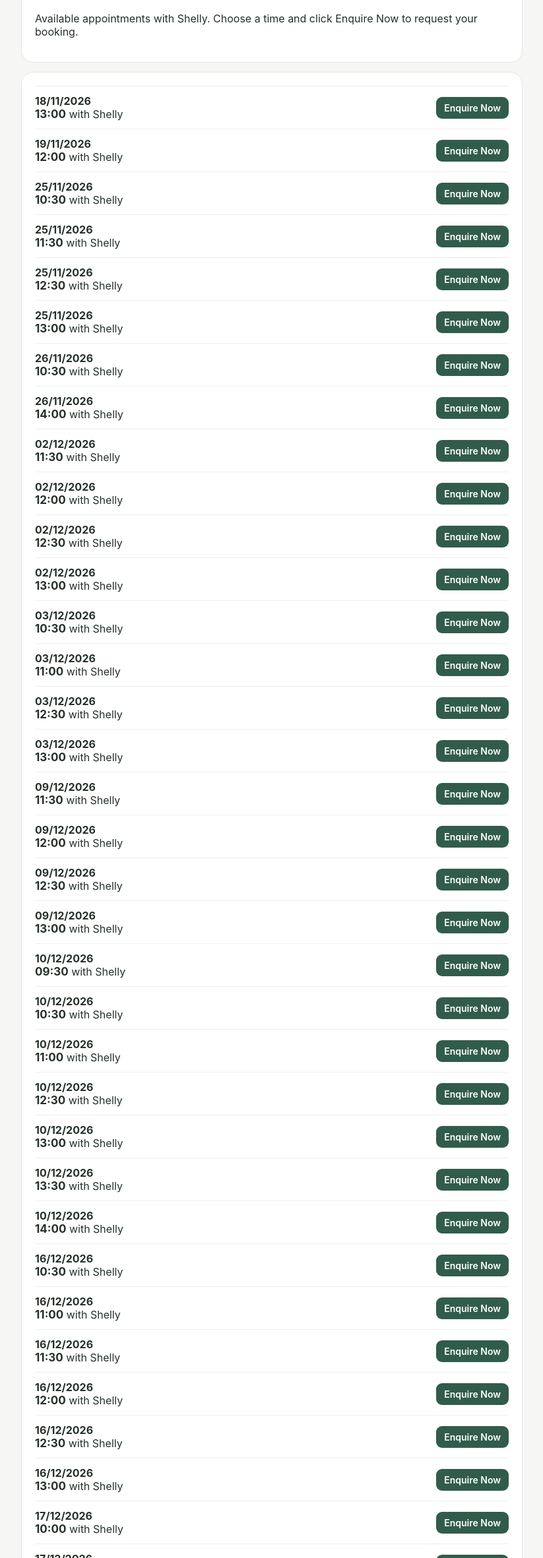
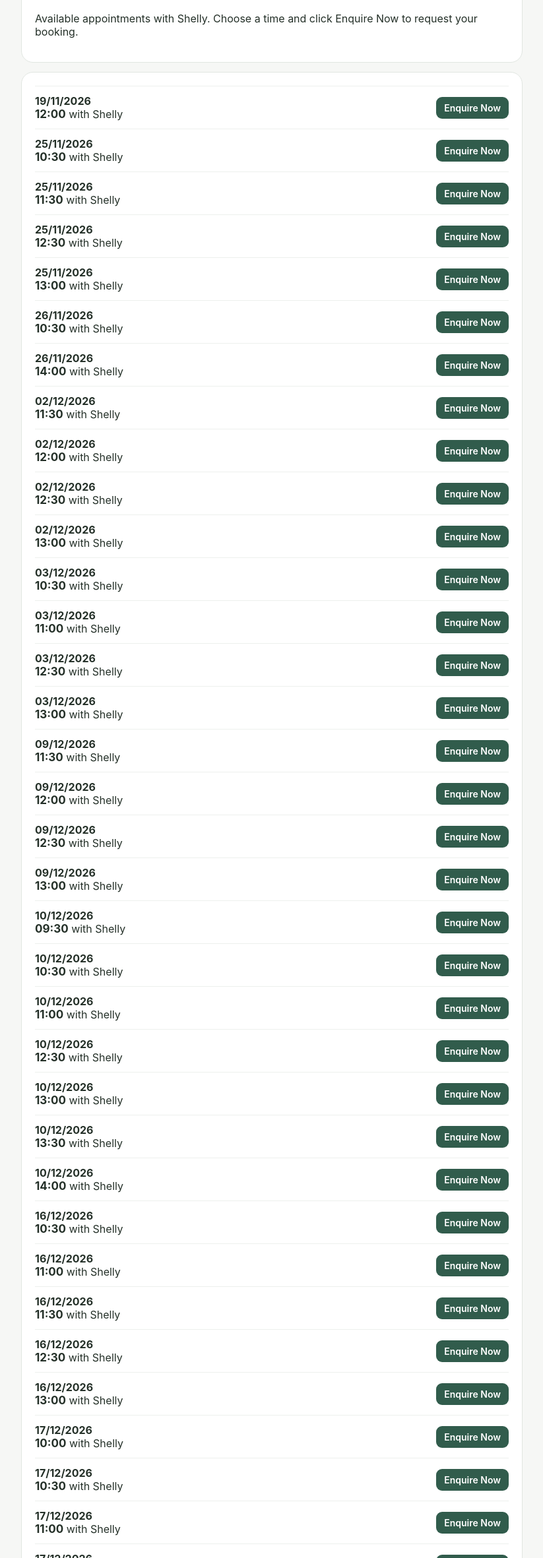
Before and after one commit to WoodFarmWaterTreadmill/treadmill-diary, a plain HTML site: page index.html in a window 1280 px wide. Shown: the part 140-2502 px from the top of the page at 66% size, without its empty margins (228-1051 px from the left). Drawn offline with Linux system fonts and the light colour scheme.

Commit message:
Refresh client availability page for 17 November 2026 evening

```diff
--- a/index.html
+++ b/index.html
@@ -1,8 +1,7 @@
 <!doctype html>
 <html lang="en-GB"><head><meta charset="utf-8"><meta name="viewport" content="width=device-width,initial-scale=1"><title>Wood Farm Hampshire — Treadmill Availability</title>
 <style>body{margin:0;background:#f6f7f5;color:#243028;font-family:-apple-system,BlinkMacSystemFont,"Segoe UI",sans-serif}main{max-width:760px;margin:auto;padding:28px 16px 50px}header,section{background:#fff;border:1px solid #e1e6e1;border-radius:18px;padding:20px;margin-bottom:14px}h1{margin-top:0}.slot{display:grid;grid-template-columns:1fr auto;gap:12px;align-items:center;border-top:1px solid #edf0ed;padding:12px 0}.time{font-weight:700;font-size:17px}.btn{background:#315c4c;color:#fff;text-decoration:none;padding:8px 12px;border-radius:9px;font-weight:600;font-size:14px}</style>
-<!-- Availability refresh: 2026-11-17 --></head><body><main><header><h1>Wood Farm Hampshire</h1><h2>Treadmill Availability</h2><p>Available appointments with Shelly. Choose a time and click Enquire Now to request your booking.</p></header><section><div class="slot"><div><strong>18/11/2026</strong><br><span class="time">13:00</span> with Shelly</div><a class="btn" href="mailto:treadmill@woodfarmhampshire.co.uk?subject=Treadmill%20appointment%20enquiry%20-%2018%2F11%2F2026%2013%3A00&body=I%20would%20like%20to%20enquire%20about%20the%20treadmill%20appointment%20with%20Shelly%20on%2018%2F11%2F2026%20at%2013%3A00.">Enquire Now</a></div>
-<div class="slot"><div><strong>19/11/2026</strong><br><span class="time">12:00</span> with Shelly</div><a class="btn" href="mailto:treadmill@woodfarmhampshire.co.uk?subject=Treadmill%20appointment%20enquiry%20-%2019%2F11%2F2026%2012%3A00&body=I%20would%20like%20to%20enquire%20about%20the%20treadmill%20appointment%20with%20Shelly%20on%2019%2F11%2F2026%20at%2012%3A00.">Enquire Now</a></div>
+<!-- Availability refresh: 2026-11-17 --></head><body><main><header><h1>Wood Farm Hampshire</h1><h2>Treadmill Availability</h2><p>Available appointments with Shelly. Choose a time and click Enquire Now to request your booking.</p></header><section><div class="slot"><div><strong>19/11/2026</strong><br><span class="time">12:00</span> with Shelly</div><a class="btn" href="mailto:treadmill@woodfarmhampshire.co.uk?subject=Treadmill%20appointment%20enquiry%20-%2019%2F11%2F2026%2012%3A00&body=I%20would%20like%20to%20enquire%20about%20the%20treadmill%20appointment%20with%20Shelly%20on%2019%2F11%2F2026%20at%2012%3A00.">Enquire Now</a></div>
 <div class="slot"><div><strong>25/11/2026</strong><br><span class="time">10:30</span> with Shelly</div><a class="btn" href="mailto:treadmill@woodfarmhampshire.co.uk?subject=Treadmill%20appointment%20enquiry%20-%2025%2F11%2F2026%2010%3A30&body=I%20would%20like%20to%20enquire%20about%20the%20treadmill%20appointment%20with%20Shelly%20on%2025%2F11%2F2026%20at%2010%3A30.">Enquire Now</a></div>
 <div class="slot"><div><strong>25/11/2026</strong><br><span class="time">11:30</span> with Shelly</div><a class="btn" href="mailto:treadmill@woodfarmhampshire.co.uk?subject=Treadmill%20appointment%20enquiry%20-%2025%2F11%2F2026%2011%3A30&body=I%20would%20like%20to%20enquire%20about%20the%20treadmill%20appointment%20with%20Shelly%20on%2025%2F11%2F2026%20at%2011%3A30.">Enquire Now</a></div>
 <div class="slot"><div><strong>25/11/2026</strong><br><span class="time">12:30</span> with Shelly</div><a class="btn" href="mailto:treadmill@woodfarmhampshire.co.uk?subject=Treadmill%20appointment%20enquiry%20-%2025%2F11%2F2026%2012%3A30&body=I%20would%20like%20to%20enquire%20about%20the%20treadmill%20appointment%20with%20Shelly%20on%2025%2F11%2F2026%20at%2012%3A30.">Enquire Now</a></div>
@@ -31,7 +30,6 @@
 <div class="slot"><div><strong>16/12/2026</strong><br><span class="time">10:30</span> with Shelly</div><a class="btn" href="mailto:treadmill@woodfarmhampshire.co.uk?subject=Treadmill%20appointment%20enquiry%20-%2016%2F12%2F2026%2010%3A30&body=I%20would%20like%20to%20enquire%20about%20the%20treadmill%20appointment%20with%20Shelly%20on%2016%2F12%2F2026%20at%2010%3A30.">Enquire Now</a></div>
 <div class="slot"><div><strong>16/12/2026</strong><br><span class="time">11:00</span> with Shelly</div><a class="btn" href="mailto:treadmill@woodfarmhampshire.co.uk?subject=Treadmill%20appointment%20enquiry%20-%2016%2F12%2F2026%2011%3A00&body=I%20would%20like%20to%20enquire%20about%20the%20treadmill%20appointment%20with%20Shelly%20on%2016%2F12%2F2026%20at%2011%3A00.">Enquire Now</a></div>
 <div class="slot"><div><strong>16/12/2026</strong><br><span class="time">11:30</span> with Shelly</div><a class="btn" href="mailto:treadmill@woodfarmhampshire.co.uk?subject=Treadmill%20appointment%20enquiry%20-%2016%2F12%2F2026%2011%3A30&body=I%20would%20like%20to%20enquire%20about%20the%20treadmill%20appointment%20with%20Shelly%20on%2016%2F12%2F2026%20at%2011%3A30.">Enquire Now</a></div>
-<div class="slot"><div><strong>16/12/2026</strong><br><span class="time">12:00</span> with Shelly</div><a class="btn" href="mailto:treadmill@woodfarmhampshire.co.uk?subject=Treadmill%20appointment%20enquiry%20-%2016%2F12%2F2026%2012%3A00&body=I%20would%20like%20to%20enquire%20about%20the%20treadmill%20appointment%20with%20Shelly%20on%2016%2F12%2F2026%20at%2012%3A00.">Enquire Now</a></div>
 <div class="slot"><div><strong>16/12/2026</strong><br><span class="time">12:30</span> with Shelly</div><a class="btn" href="mailto:treadmill@woodfarmhampshire.co.uk?subject=Treadmill%20appointment%20enquiry%20-%2016%2F12%2F2026%2012%3A30&body=I%20would%20like%20to%20enquire%20about%20the%20treadmill%20appointment%20with%20Shelly%20on%2016%2F12%2F2026%20at%2012%3A30.">Enquire Now</a></div>
 <div class="slot"><div><strong>16/12/2026</strong><br><span class="time">13:00</span> with Shelly</div><a class="btn" href="mailto:treadmill@woodfarmhampshire.co.uk?subject=Treadmill%20appointment%20enquiry%20-%2016%2F12%2F2026%2013%3A00&body=I%20would%20like%20to%20enquire%20about%20the%20treadmill%20appointment%20with%20Shelly%20on%2016%2F12%2F2026%20at%2013%3A00.">Enquire Now</a></div>
 <div class="slot"><div><strong>17/12/2026</strong><br><span class="time">10:00</span> with Shelly</div><a class="btn" href="mailto:treadmill@woodfarmhampshire.co.uk?subject=Treadmill%20appointment%20enquiry%20-%2017%2F12%2F2026%2010%3A00&body=I%20would%20like%20to%20enquire%20about%20the%20treadmill%20appointment%20with%20Shelly%20on%2017%2F12%2F2026%20at%2010%3A00.">Enquire Now</a></div>
```
